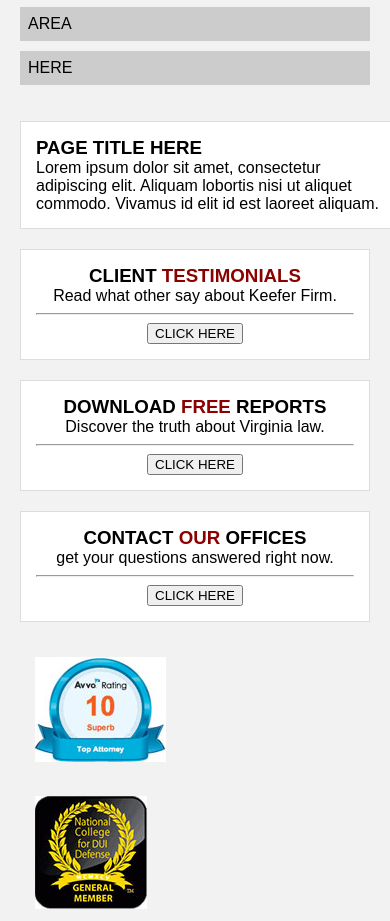
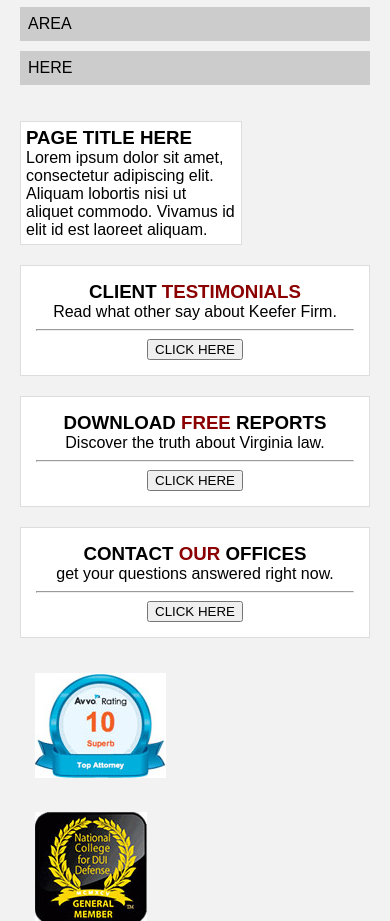
Before and after one commit to catchmusab-design/keefer, a plain HTML site: page index.html in a window 390 px wide. Shown: the part 2426-3347 px from the top of the page. Drawn offline with Linux system fonts and the light colour scheme.

Commit message:
setting dimensions

```diff
--- a/css/style.css
+++ b/css/style.css
@@ -272,7 +272,7 @@ h1, h2, h3, p {
 .main-content {
     width: 60%;
     background: white;
-    padding: 20px;
+    padding: 10px;
     border: 1px solid #ddd;
 }
 
@@ -318,8 +318,10 @@ h1, h2, h3, p {
     }
 
     .sidebar-left,
-    .sidebar-right,
-    .main-content {
+    .sidebar-right {
+        width: 100%;
+    }
+    .main{
         width: 100%;
     }
 
@@ -347,7 +349,7 @@ h1, h2, h3, p {
     }
 
     .main-content {
-        padding: 15px;
+        padding: 5px;
     }
 }
 @media (max-width: 480px) {
```
